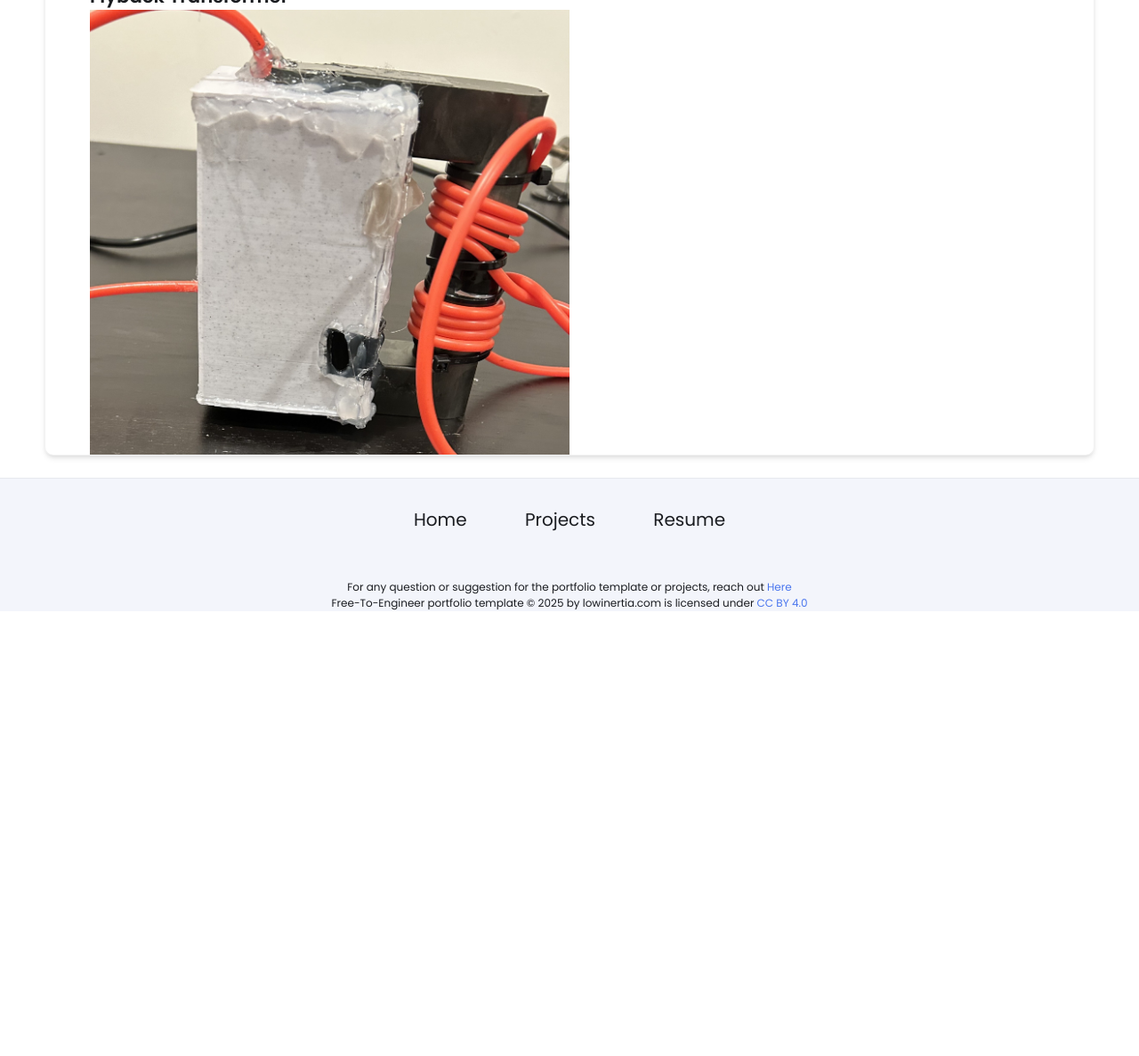
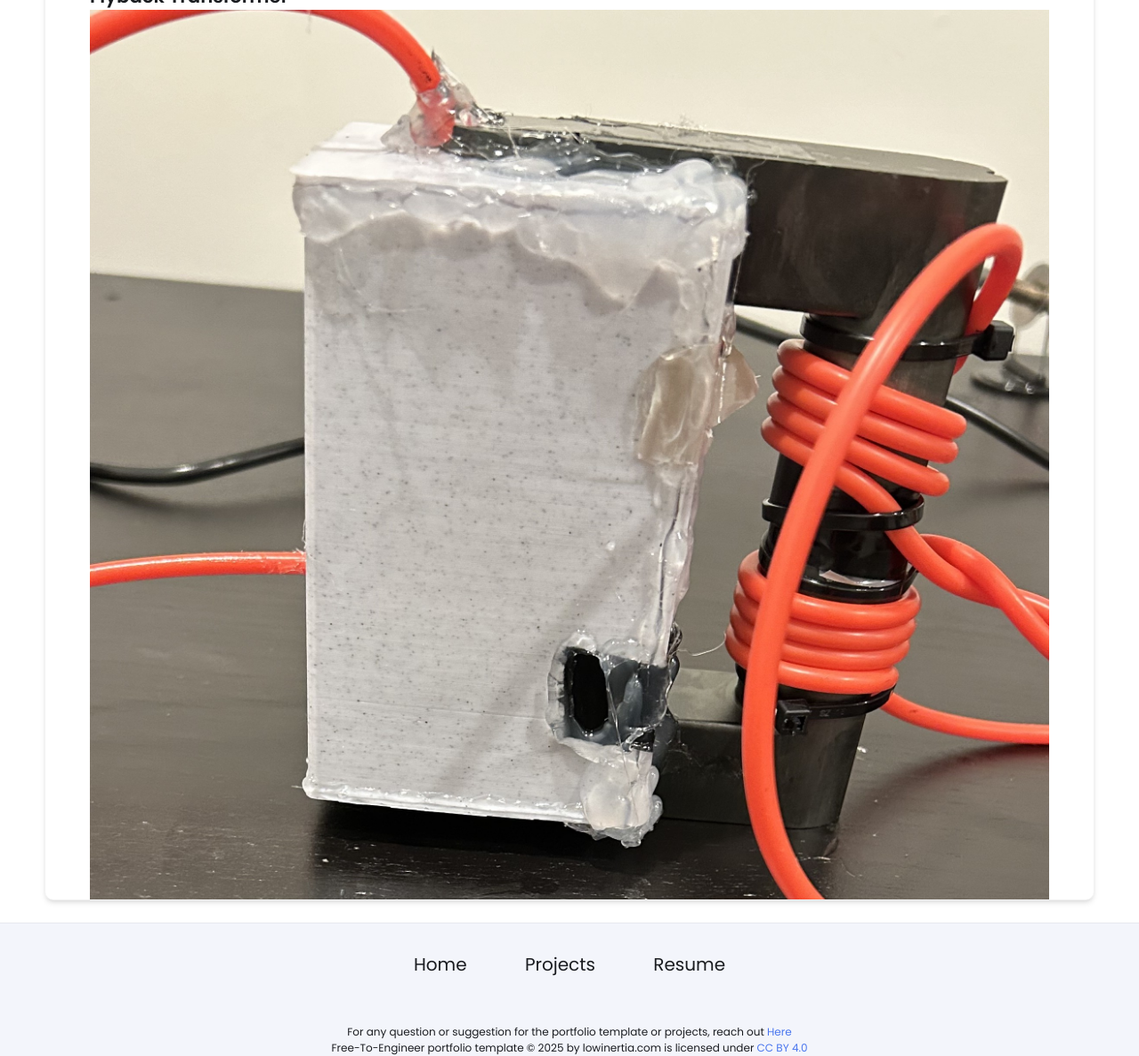
Before and after one commit to MegaPerkyCello/MegaPerkyCello.github.io, a Jekyll site: the page built from _projects/05-High-Voltage DC Power Supply/index.md, in a window 1280 px wide. Shown: the part 1290-2477 px from the top of the page at 89% size. Built offline with Jekyll 4.4.1, drawn with Linux system fonts in a browser that asks for light colours; before the commit the page ends 1977 px from its top, so only the background shows below that.

Commit message:
Increase image height for clarity in documentation
Updated image display height for voltage multiplier and flyback transformer.

```diff
--- a/_projects/05-High-Voltage DC Power Supply/index.md
+++ b/_projects/05-High-Voltage DC Power Supply/index.md
@@ -21,7 +21,7 @@ main-image: /HighVoltageDCPower.jpg
 <br>
 ## **Cockcroft–Walton voltage multiplier**
 
-{% include image-gallery.html images="HighVoltageDCPower1.jpg" height="500" %}
+{% include image-gallery.html images="HighVoltageDCPower1.jpg" height="1000" %}
 
 ## **Flyback Transformer**
-{% include image-gallery.html images="FlybackTransformer.jpg" height="500" %}
+{% include image-gallery.html images="FlybackTransformer.jpg" height="1000" %}
```
